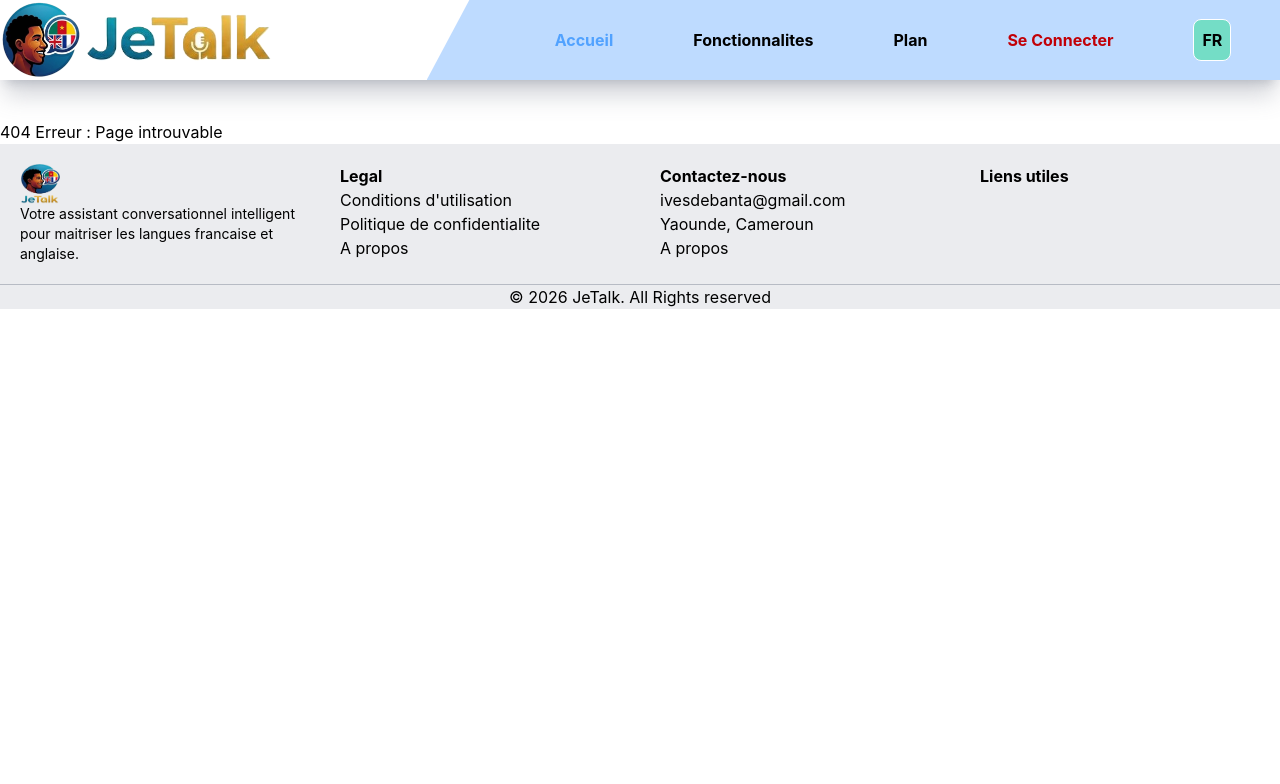
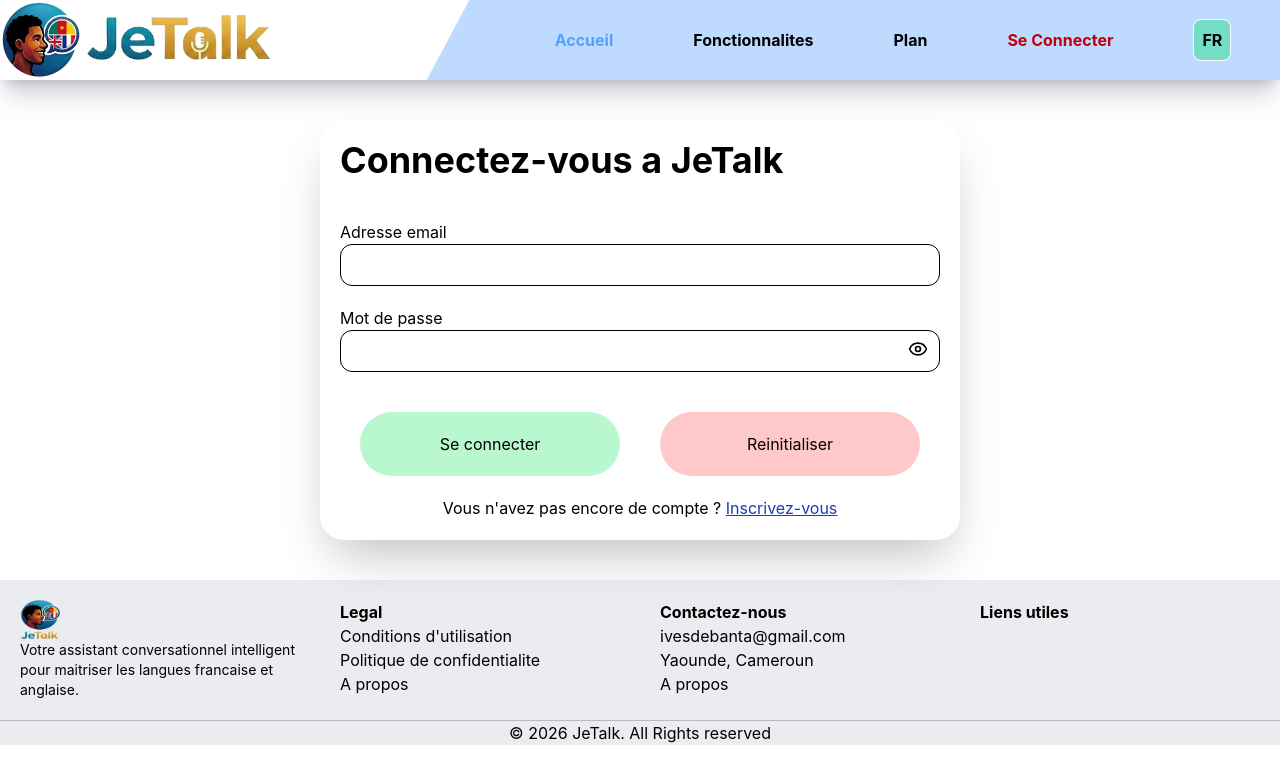
Before and after one commit to BIves2/JeTalk, a React (Vite) app: page /login in a window 1280 px wide. Shown: the top 784 px of the page. Built offline with nearby package versions, Linux system fonts and the light colour scheme.

Commit message:
Login page added

```diff
--- a/package.json
+++ b/package.json
@@ -16,6 +16,7 @@
 		"cors": "^2.8.6",
 		"express": "^5.2.1",
 		"lucide-react": "^1.31.0",
+		"prisma": "^7.9.1",
 		"react": "^19.2.8",
 		"react-dom": "^19.2.8",
 		"react-router-dom": "^7.18.2",
--- /dev/null
+++ b/pnpm-workspace.yaml
@@ -0,0 +1,3 @@
+allowBuilds:
+  '@prisma/engines': set this to true or false
+  prisma: set this to true or false
--- a/src/App.jsx
+++ b/src/App.jsx
@@ -2,12 +2,18 @@
 import Home from "./Home";
 import NotFound404 from "./NotFound404";
 import SignUp from "./SignUp";
+import Login from "./Login";
 
+/**
+ * file for global app views routes
+ * @returns
+ */
 function App(){
     return(
         <Routes>
             <Route path="/" element={<Home />} />
             <Route path="/signup" element={<SignUp />} />
+            <Route path="/login" element={<Login />} />
             <Route path="*" element={<NotFound404 />} />
         </Routes>
     )
--- a/src/Footer.jsx
+++ b/src/Footer.jsx
@@ -5,7 +5,7 @@
         <div>
             <div className="w-full bg-gray-400/20 flex flex-col md:flex-row">
                 <div className="flex flex-col w-80 md:w-1/4 p-5">
-                    <img src={logo} alt="" className="size-10"/>
+                    <img src={logo} alt="JETALKLOGO" className="size-10"/>
                     <p className="text-sm">Votre assistant conversationnel intelligent pour maitriser les langues francaise et anglaise.</p>
 
                 </div>
--- a/src/Home.jsx
+++ b/src/Home.jsx
@@ -21,7 +21,7 @@
                         <h1 className="text-5xl md:mr-10 mr-5 mb-5 md:5">
                             Maitrisez le <span className="text-amber-500">Francais</span> et l'<span className="text-amber-500">Anglais <br/></span> comme jamais auparavant !
                         </h1>
-                        <img src={draw} alt="" className="md:hidden border-2 border-white shadow-2xl shadow-black rounded-full mb-10 w-60 h-50 self-center"/>
+                        <img src={draw} alt="HEADDRAW" className="md:hidden border-2 border-white shadow-2xl shadow-black rounded-full mb-10 w-60 h-50 self-center"/>
                         <p className="md:mt-5 mt">
                             <span className="font-bold">JeTalk:</span> Votre assistant conversationnel intelligent pour maitriser les langues francaise et anglaise.
                         </p>
@@ -32,25 +32,25 @@
                             S'inscrire maintenant
                         </Link>
                     </div>
-                    <img src={draw} alt="" className="hidden md:flex border-2 border-white shadow-2xl shadow-black rounded-full ml-auto mr-60 w-110 h-100"/>
+                    <img src={draw} alt="HEADDRAW" className="hidden md:flex border-2 border-white shadow-2xl shadow-black rounded-full ml-auto mr-60 w-110 h-100"/>
                 </div>
                 <div className="flex flex-col md:flex-row justify-around mt-[-20px] items-center">
                     <div className="h-60 w-80 md:w-1/4 rounded-lg bg-white shadow-2xl mb-10 flex flex-row p-2">
-                        <img src={flag} alt="" className="size-20"/>
+                        <img src={flag} alt="CAMEROONFLAG" className="size-20"/>
                         <div>
                             <strong>Intégrez le bilinguisme National</strong>
                             <p className="p-2 w-full">Participez activemnt au bilinguisme national et devenez un patriote camerounais a part entiere en maitrisant les deux langues et cultures camerounaises officielles</p>
                         </div>
                     </div>
                     <div className="h-60 w-80 md:w-1/4 bg-white rounded-lg shadow-2xl mb-10 flex flex-row p-2">
-                        <img src={ai} alt="" className="size-20 rounded-full"/>
+                        <img src={ai} alt="AI" className="size-20 rounded-full"/>
                         <div>
                             <strong>L'IA au coeur de l'apprentissage</strong>
                             <p className="p-2 w-full">Profitez d'une experience completement enrichie avec l'intelligence artificielle au coeur de la production des contenus, une experience unique et inedite</p>
                         </div>
                     </div>
                     <div className="h-60 w-80 md:w-1/4 bg-white rounded-lg shadow-2xl mb-10 flex flex-row p-2">
-                        <img src={learning} alt="" className="size-20"/>
+                        <img src={learning} alt="LEARNING" className="size-20"/>
                         <div>
                             <strong>Apprentissage personnalisé</strong>
                             <p className="p-2 w-full">Votre apprentissage entierement adapte a vos besoins et a votre rythme, tout en respectant vos exigeances et vos disponibilites</p>
--- /dev/null
+++ b/src/Login.jsx
@@ -0,0 +1,45 @@
+import { useState } from "react"
+import Footer from "./Footer"
+import NavBar from "./NavBar"
+import {Eye, EyeOff} from "lucide-react"
+import { Link } from "react-router-dom"
+
+/**
+ * Page to log into JeTalk platform
+ * @returns login page
+ */
+function Login(){
+    const [passwordVisible, setPasswordVisible] = useState(false)
+    return (
+        <div className="pt-20 flex flex-col">
+            <NavBar />
+            <div className="md:w-1/2 self-center rounded-3xl flex flex-col h-full shadow-2xl p-5 mb-10 mt-10">
+                <h1 className="font-bold text-4xl pb-10">Connectez-vous a JeTalk</h1>
+                <form className="self-center w-full flex flex-col">
+                    <label htmlFor="">Adresse email</label>
+                    <input type="email" name="" id="" className="border mb-5 p-2 rounded-xl"/>
+                    <div className="flex flex-col relative">
+                        <label htmlFor="">Mot de passe</label>
+                        <input type={passwordVisible ? "text" : "password"} name="" id="" className="border mb-5 p-2 rounded-xl"/>
+                        <button
+                            onClick={(e) => {
+                                e.preventDefault()
+                                setPasswordVisible(!passwordVisible)
+                            }}
+                            className="absolute inset-y-0 right-0 flex items-center pr-3 "
+                        >
+                            {passwordVisible?<EyeOff className="w-5 h-5"/>:<Eye className="w-5 h-5"/>}
+                        </button>
+                    </div>
+                    <div className="flex flex-row">
+                        <input type="submit" value="Se connecter" className="p-5 rounded-4xl m-5 w-1/2 bg-green-400 md:bg-green-200 hover:bg-green-400 hover:text-white"/>
+                        <input type="reset" value="Reinitialiser" className="p-5 rounded-4xl m-5 w-1/2 bg-red-400 md:bg-red-200 hover:bg-red-400 hover:text-white"/>
+                    </div>
+                    <p className="text-center">Vous n'avez pas encore de compte ? <Link to="/signup" className="text-blue-800 underline">Inscrivez-vous</Link></p>
+                </form>
+            </div>
+            <Footer />
+        </div>
+    )
+}
+export default Login
```
Also changed, not shown: 1 other file (tests, documents, lock files or other folders).
